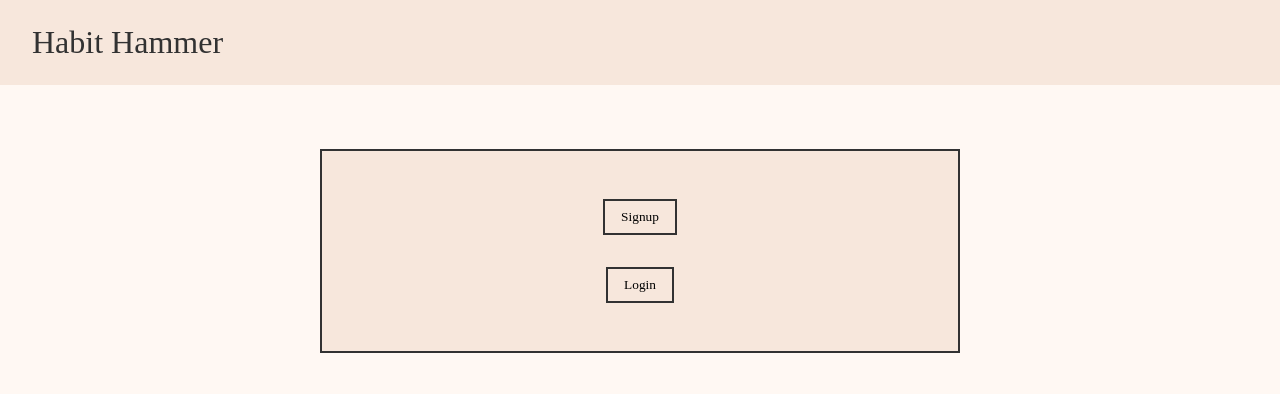
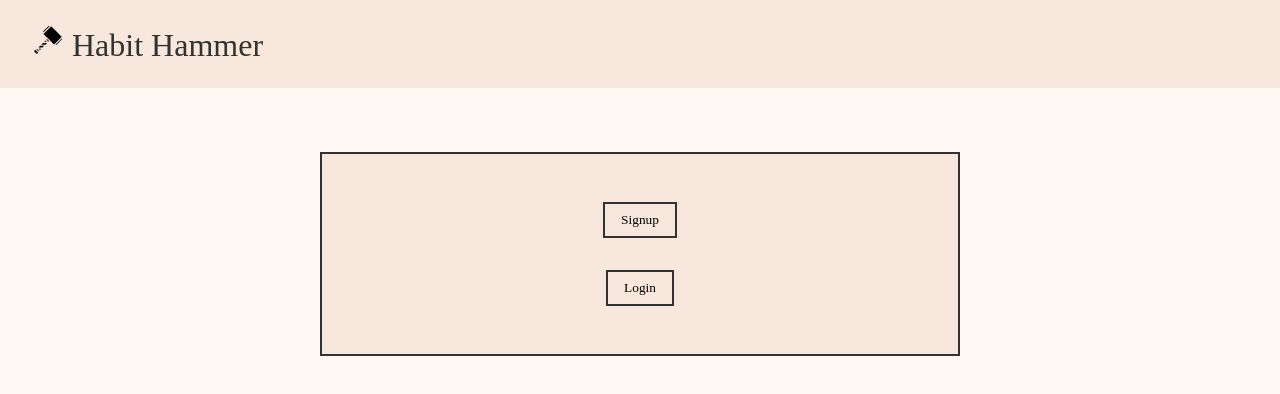
Before and after one commit to Clarkson9/habit-hammer, a React (Create React App) app: page / in a window 1280 px wide. Shown: the top 394 px of the page. Built offline with nearby package versions, Linux system fonts and the light colour scheme.

Commit message:
style logo on header

```diff
--- a/src/components/Header/Header.js
+++ b/src/components/Header/Header.js
@@ -18,7 +18,8 @@ const Header = () => {
 	return location.pathname.includes("list") ? (
 		<div className="header">
 			<Link className="logo" to="/">
-				<img src={logo} alt="Habit hammer logo" /> Habit Hammer
+				<img className="logo-icon" src={logo} alt="Habit hammer logo" /> Habit
+				Hammer
 			</Link>
 			<button
 				type="button"
@@ -30,6 +31,7 @@ const Header = () => {
 	) : (
 		<div className="header">
 			<Link className="logo" to="/">
+				<img className="logo-icon" src={logo} alt="Habit hammer logo" />
 				Habit Hammer
 			</Link>
 		</div>
--- a/src/components/Header/Header.scss
+++ b/src/components/Header/Header.scss
@@ -11,4 +11,11 @@
 
 .logo {
 	font-size: 2rem;
+	display: flex;
+	align-items: baseline;
+	gap: 0.5rem;
+
+	&-icon {
+		height: 2rem;
+	}
 }
```
